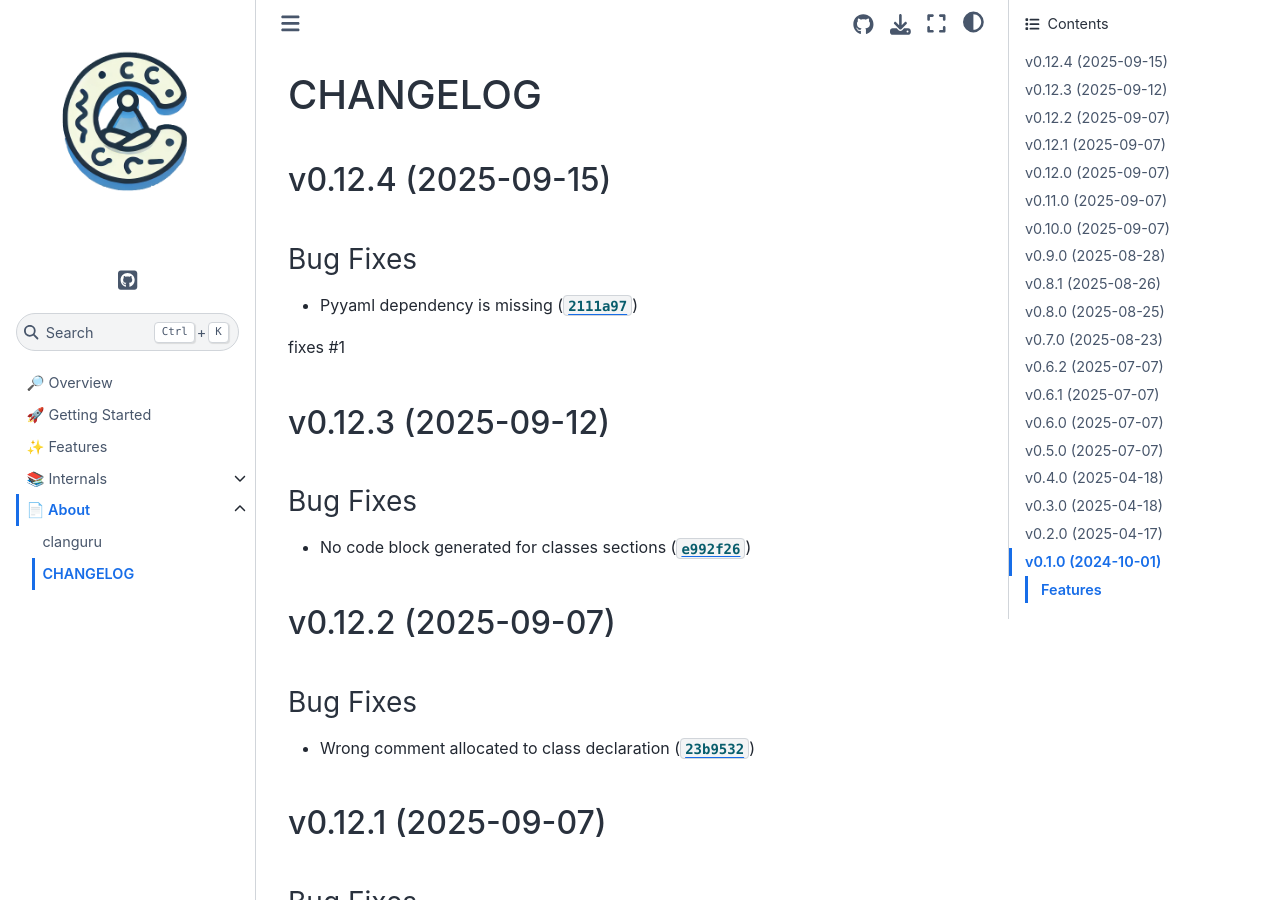
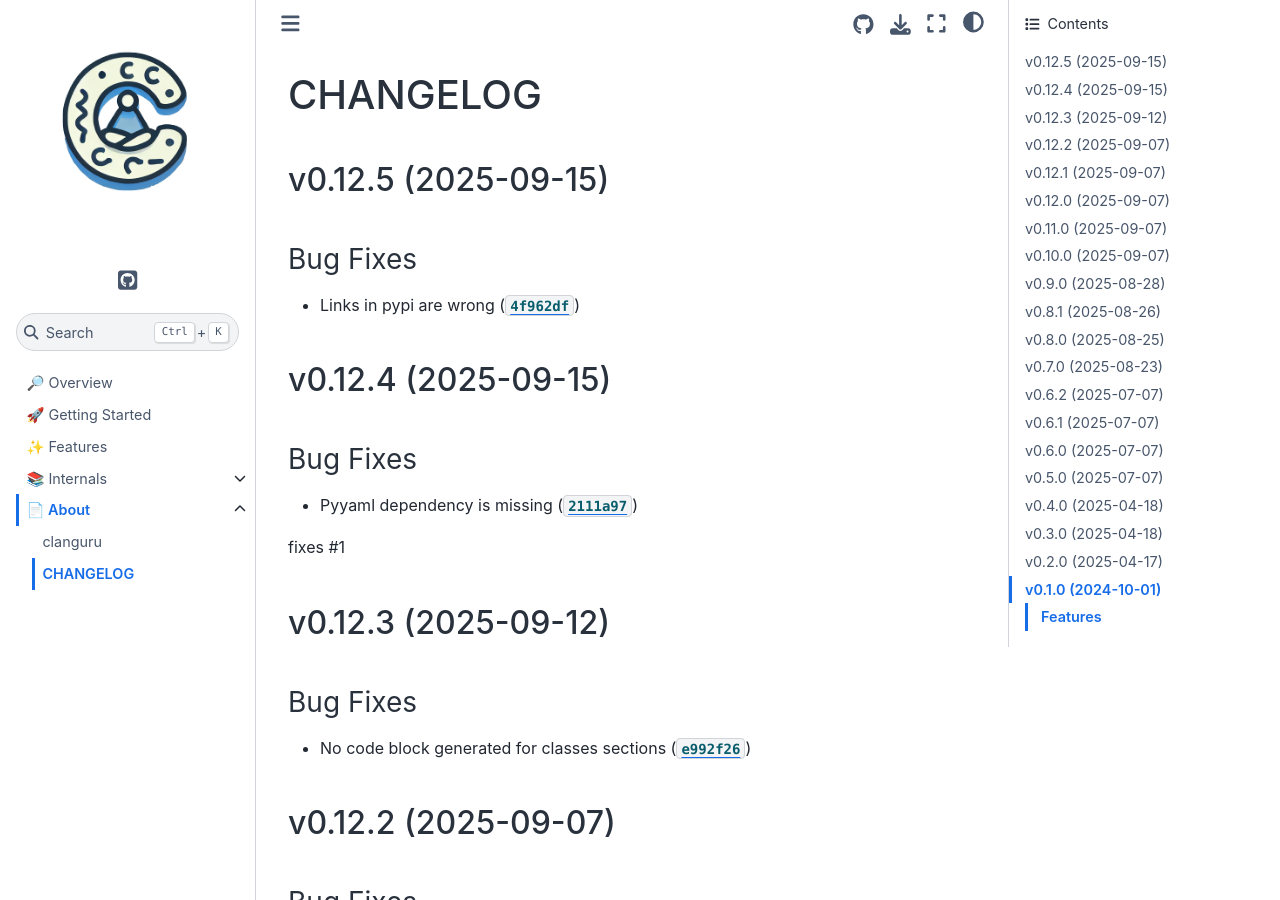
Before and after one commit to cuinixam/clanguru, a Sphinx documentation site: the page built from docs/about/_changelog.md, in a window 1280 px wide and 900 px high. Built offline with Sphinx 7.4.7 and the Sphinx Book theme 1.1.4, drawn with Linux system fonts in a browser that asks for light colours.

Commit message:
0.12.5
Automatically generated by python-semantic-release

```diff
--- a/CHANGELOG.md
+++ b/CHANGELOG.md
@@ -1,4 +1,12 @@
 # CHANGELOG
+
+
+## v0.12.5 (2025-09-15)
+
+### Bug Fixes
+
+- Links in pypi are wrong
+  ([`4f962df`](https://github.com/cuinixam/clanguru/commit/4f962df315e212d087c1c0877a5d5cf1d72733e4))
 
 
 ## v0.12.4 (2025-09-15)
--- a/docs/conf.py
+++ b/docs/conf.py
@@ -17,7 +17,7 @@ for path in ["src", "tests"]:
 project = "clanguru"
 copyright = "2024, cuinixam"
 author = "cuinixam"
-release = "0.12.4"
+release = "0.12.5"
 
 # -- General configuration ---------------------------------------------------
 # https://www.sphinx-doc.org/en/master/usage/configuration.html#general-configuration
--- a/pyproject.toml
+++ b/pyproject.toml
@@ -1,6 +1,6 @@
 [project]
 name = "clanguru"
-version = "0.12.4"
+version = "0.12.5"
 description = "C language utils and tools based on the clang and binutils modules."
 readme = "README.md"
 license = { text = "MIT" }
--- a/src/clanguru/__init__.py
+++ b/src/clanguru/__init__.py
@@ -1 +1 @@
-__version__ = "0.12.4"
+__version__ = "0.12.5"
```
Also changed, not shown: 1 other file.
